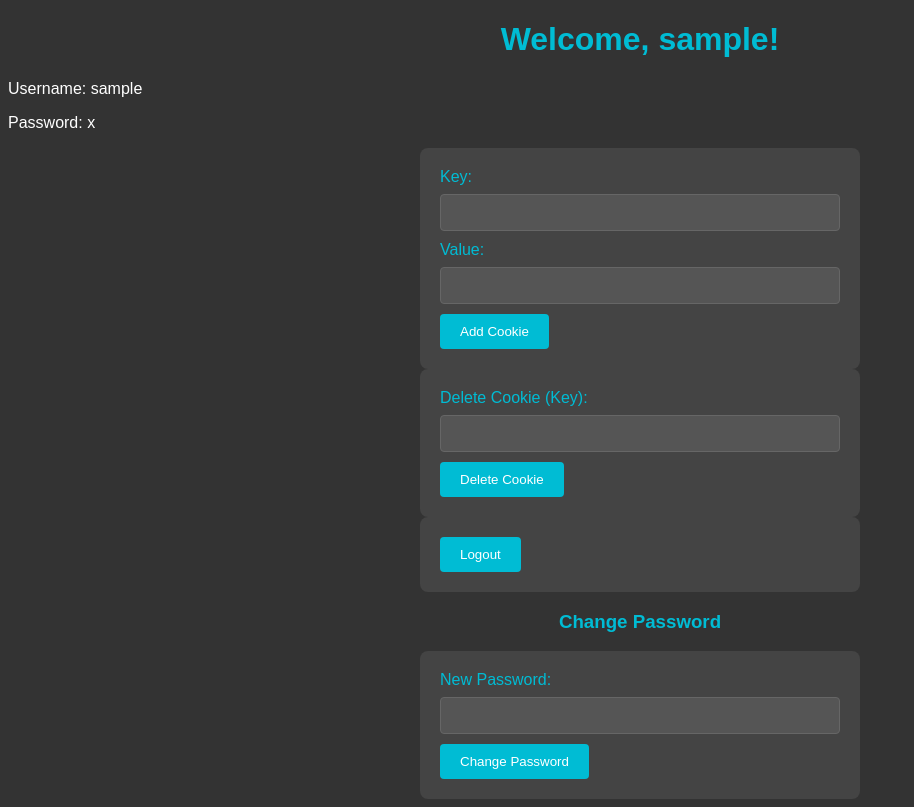
After one commit to romashevaa/FlaskLabs, a Flask app: template lab5/templates/info.html in a window 1280 px wide. The commit adds this page. Shown: the whole page, without its empty margins (0-914 px from the left). Run offline with Flask 3, Linux system fonts and the light colour scheme; the template is opened without the code that fills it: most values are stand-ins (such as "Sample title", 1, 10 or a date in 2020); some libraries are stand-ins or nearby versions.

Commit message:
Add files via upload

```diff
--- a/lab5/app.py
+++ b/lab5/app.py
@@ -1,13 +1,14 @@
-import datetime
 import os
 import json
 from flask import Flask, render_template, request, redirect, url_for, session, flash
 from flask_wtf import FlaskForm
 from wtforms import StringField, PasswordField, BooleanField
 from wtforms.validators import InputRequired, Length
+from flask_wtf.csrf import CSRFProtect
 
 app = Flask(__name__)
 app.secret_key = 'sheva'
+csrf = CSRFProtect(app)
 
 
 def load_users():
@@ -18,6 +19,9 @@ def load_users():
 
 users = load_users()
 user_cookies = {}
+
+csrf = CSRFProtect(app)
+csrf.init_app(app)
 
 
 class LoginForm(FlaskForm):
@@ -53,10 +57,12 @@ def login():
 @app.route('/info')
 def info():
     username = session.get('username', None)
-    if username:
-        user_info = users.get(username, None)
-        if user_info:
-            return render_template('info.html', user_info=user_info)
+    user_info = users.get(username, None)
+
+    if user_info:
+        return render_template('info.html', user_info=user_info)
+
+    flash('User not found. Please log in.', 'error')
     return redirect(url_for('login'))
 
 
@@ -72,39 +78,48 @@ def logout():
 @app.route('/add_cookie', methods=['POST'])
 def add_cookie():
     username = session.get('username', None)
+
     if username:
         key = request.form['cookie_key']
         value = request.form['cookie_value']
         user_cookies[key] = {"value": value,
                              "creation_time": str(datetime.datetime.now())}
+
     return redirect(url_for('info'))
 
 
 @app.route('/delete_cookie', methods=['POST'])
 def delete_cookie():
     username = session.get('username', None)
+
     if username:
         key = request.form['delete_cookie_key']
+
         if key in user_cookies:
             user_cookies.pop(key)
+
     return redirect(url_for('info'))
 
 
 @app.route('/change_password', methods=['GET', 'POST'])
 def change_password():
     username = session.get('username', None)
+
     if username:
         if request.method == 'POST':
             new_password = request.form.get('new_password')
+
             if new_password:
                 change_user_password(username, new_password)
                 flash('Password changed successfully!', 'success')
+
     return redirect(url_for('info'))
 
 
 def change_user_password(username, new_password):
     with open('static/clients.json', 'r+') as f:
         users = json.load(f)
+
         if username in users:
             users[username]['password'] = new_password
             f.seek(0)
--- /dev/null
+++ b/lab5/templates/info.html
@@ -0,0 +1,46 @@
+<!DOCTYPE html>
+<html lang="en">
+
+<head>
+    <meta charset="UTF-8" />
+    <meta name="viewport" content="width=device-width, initial-scale=1.0" />
+    <title>User Info</title>
+    <link rel="stylesheet" href="../static/css/style.css" />
+</head>
+
+<body>
+    {% if user_info %}
+    <h1>Welcome, {{ user_info.username }}!</h1>
+    <p>Username: {{ user_info.username }}</p>
+    <p>Password: {{ user_info.password }}</p>
+
+    <form method="post" action="{{ url_for('add_cookie') }}">
+        <label for="cookie_key">Key:</label>
+        <input type="text" id="cookie_key" name="cookie_key" required />
+        <label for="cookie_value">Value:</label>
+        <input type="text" id="cookie_value" name="cookie_value" required />
+        <button type="submit">Add Cookie</button>
+    </form>
+
+    <form method="post" action="{{ url_for('delete_cookie') }}">
+        <label for="delete_cookie_key">Delete Cookie (Key):</label>
+        <input type="text" id="delete_cookie_key" name="delete_cookie_key" required />
+        <button type="submit">Delete Cookie</button>
+    </form>
+
+    <form method="post" action="{{ url_for('logout') }}">
+        <button type="submit">Logout</button>
+    </form>
+
+    <h3>Change Password</h3>
+    <form method="post" action="{{ url_for('change_password') }}">
+        <label for="new_password">New Password:</label>
+        <input type="password" id="new_password" name="new_password" required />
+        <button type="submit">Change Password</button>
+    </form>
+    {% else %}
+    <p>No user information available.</p>
+    {% endif %}
+</body>
+
+</html>
--- a/lab5/templates/macros.html
+++ b/lab5/templates/macros.html
@@ -1,7 +1,11 @@
 {% macro render_field(field, class='', placeholder='') %}
 <div class="form-group {{ 'has-error' if field.errors else '' }}">
     {{ field.label(class="control-label") }}
+    {% if placeholder %}
     {{ field(class=class, placeholder=placeholder) }}
+    {% else %}
+    {{ field(class=class) }}
+    {% endif %}
     {% if field.errors %}
     <span class="help-block">{{ field.errors[0] }}</span>
     {% endif %}
```
Also changed, not shown: lab5/templates/base.html (+4 -9 lines), lab5/templates/login.html (+13 -19 lines).
